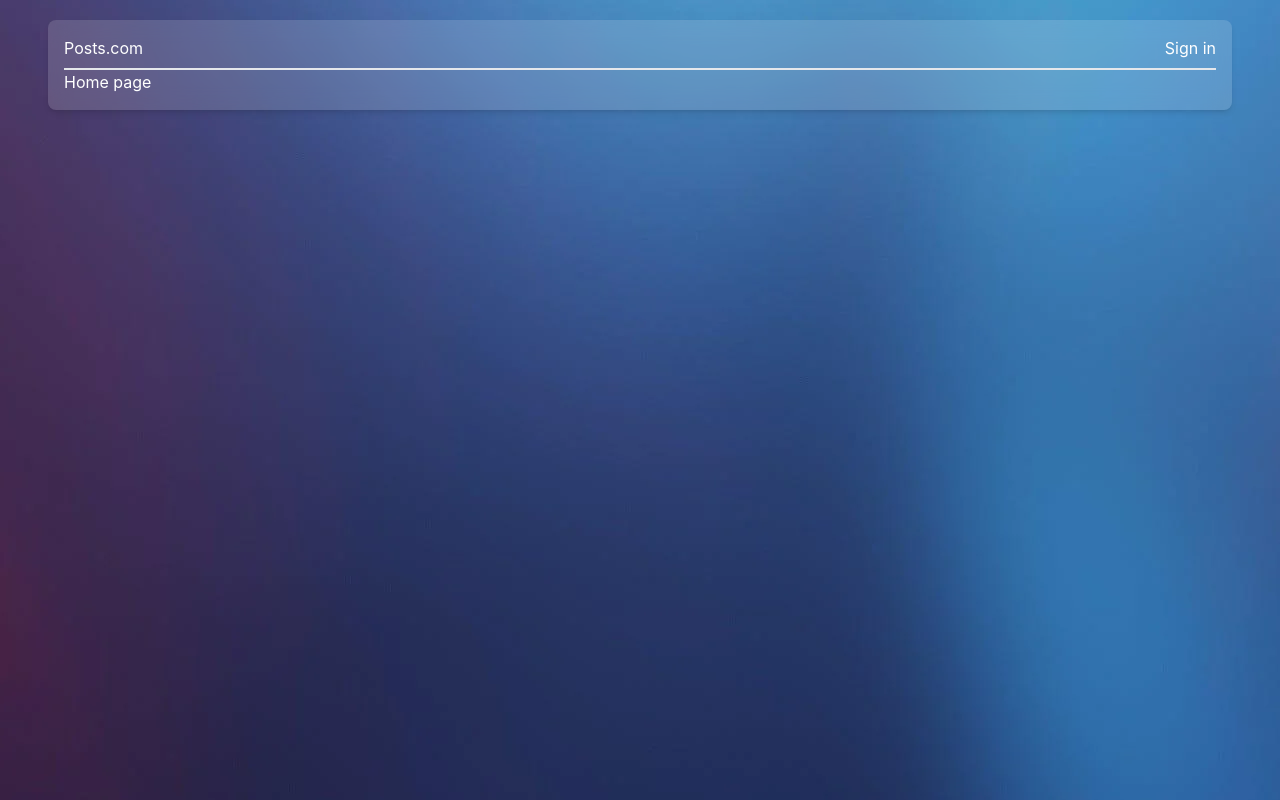
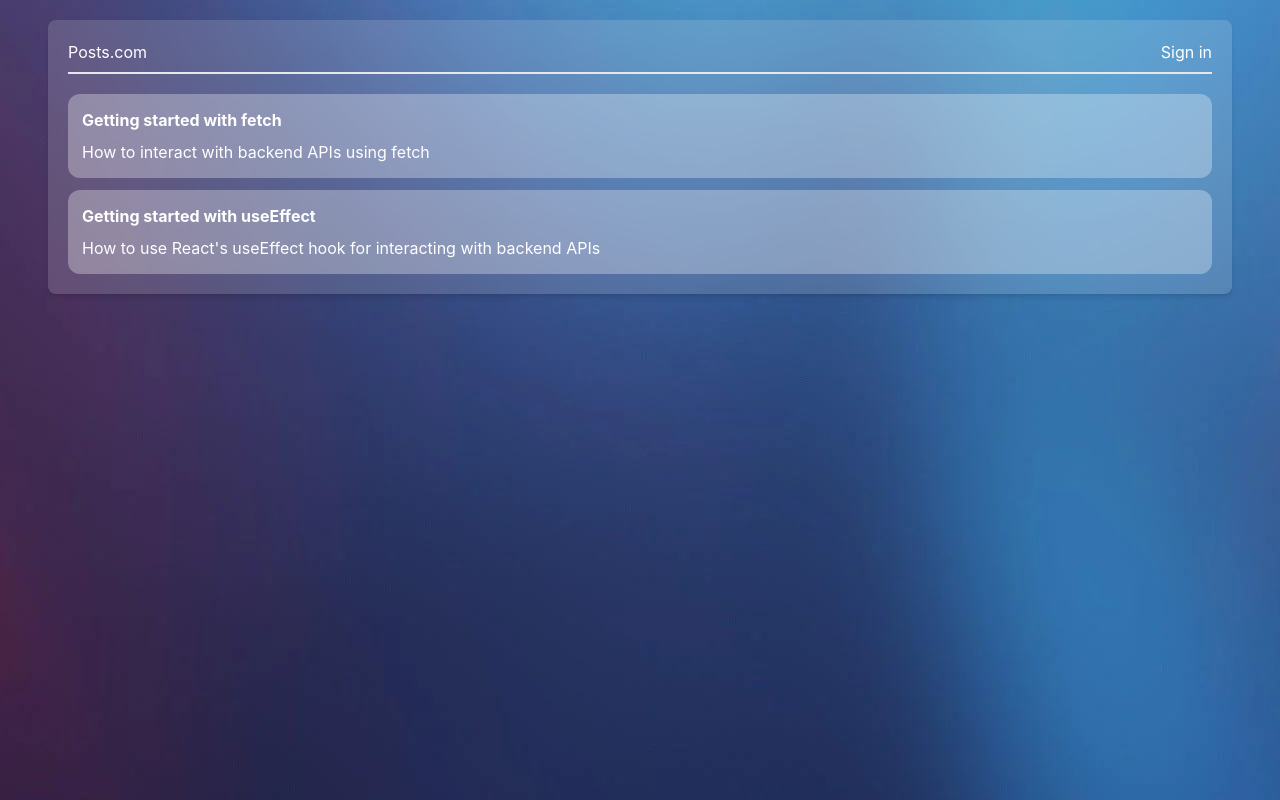
Before and after one commit to VitaliiDmytriv/React-TypeScript, a React (Create React App) app in the folder myapp/: page / in a window 1280 px wide. Built offline with nearby package versions, Linux system fonts and the light colour scheme; data requests are answered from the project's data file.

Commit message:
version 1.3

```diff
--- a/myapp/db.json
+++ b/myapp/db.json
@@ -3,17 +3,19 @@
         {
             "title": "Getting started with fetch",
             "description": "How to interact with backend APIs using fetch",
-            "id": 1
+            "id": 1,
+            "author": "zaj"
         },
         {
             "title": "Getting started with useEffect",
             "description": "How to use React's useEffect hook for interacting with backend APIs",
-            "id": 2
+            "id": 2,
+            "author": "vETaJLko"
         }
     ],
     "users": [
         {
-            "userId": 1,
+            "id": 1,
             "login": "zaj",
             "password": "1234",
             "email": "vitaliqq.dmutriv@gmail.com",
@@ -21,7 +23,22 @@
                 {
                     "title": "Getting started with fetch",
                     "description": "How to interact with backend APIs using fetch",
-                    "id": 1
+                    "id": 1,
+                    "login": "zaj"
+                }
+            ]
+        },
+        {
+            "id": 2,
+            "login": "vETaJLko",
+            "password": "4321",
+            "email": "vitalik_dd@ukr.net",
+            "posts": [
+                {
+                    "title": "Getting started with fetch",
+                    "description": "How to interact with backend APIs using fetch",
+                    "id": 1,
+                    "author": "vETaJLko"
                 }
             ]
         }
--- /dev/null
+++ b/myapp/src/Components/Post.tsx
@@ -0,0 +1,14 @@
+import { PostData } from '../types';
+
+type Props = {
+    post: PostData;
+};
+
+export function Post({ post }: Props) {
+    return (
+        <article className="border-2 border-transparent post rounded-xl p-3 cursor-pointer hover:shadow-lg hover:border-white transition-all">
+            <h3 className="font-bold pb-2 ">{post.title}</h3>
+            <p>{post.description}</p>
+        </article>
+    );
+}
--- /dev/null
+++ b/myapp/src/Components/PostList.tsx
@@ -0,0 +1,16 @@
+import { PostData } from '../types';
+import { Post } from './Post';
+
+type Porps = {
+    posts: PostData[];
+};
+
+export function PostList({ posts }: Porps) {
+    return (
+        <div className="flex flex-col gap-3">
+            {posts.map((post) => (
+                <Post key={post.id} post={post} />
+            ))}
+        </div>
+    );
+}
--- a/myapp/src/UserContext.tsx
+++ b/myapp/src/UserContext.tsx
@@ -6,13 +6,13 @@ type Props = {
 };
 
 type State = {
-    user: User | undefined;
+    user: User | null;
 };
 
 type Action =
     | {
           type: 'authenticated';
-          user: User | undefined;
+          user: User | null;
       }
     | {
           type: 'leave';
@@ -22,8 +22,10 @@ type UserContextType = State & {
     dispatch: React.Dispatch<Action>;
 };
 
+const currentUser = localStorage.getItem('currentUser');
+
 const initialState: State = {
-    user: undefined,
+    user: currentUser ? JSON.parse(currentUser) : null,
 };
 
 const userContext = createContext<UserContextType>({
@@ -36,7 +38,7 @@ function reducer(state: State, action: Action): State {
         case 'authenticated':
             return { user: action.user };
         case 'leave':
-            return { user: undefined };
+            return { user: null };
         default:
             return state;
     }
--- a/myapp/src/index.css
+++ b/myapp/src/index.css
@@ -52,3 +52,7 @@ select:-webkit-autofill:focus {
     fill: #fff;
     color: #fff;
 }
+
+.post {
+    background-color: #ffffff4e;
+}
--- a/myapp/src/pages/Authorize.tsx
+++ b/myapp/src/pages/Authorize.tsx
@@ -29,6 +29,7 @@ function Authorize() {
         } else {
             setShowAuthError(false);
             dispatch({ type: 'authenticated', user: isAuth });
+            localStorage.setItem('currentUser', JSON.stringify(isAuth));
             navigate('/');
         }
     }
--- a/myapp/src/pages/Home.tsx
+++ b/myapp/src/pages/Home.tsx
@@ -3,13 +3,12 @@ import { PostData } from '../types';
 import { getPosts } from '../utils/getPosts';
 import { useUserContext } from '../UserContext';
 import { Link } from 'react-router-dom';
+import { PostList } from '../Components/PostList';
 
 function Home() {
     const [posts, setPosts] = useState<PostData[]>([]);
     const [isLoading, setIsLoading] = useState(true);
-    const { user } = useUserContext();
-
-    // console.log(user);
+    const { user, dispatch } = useUserContext();
 
     useEffect(() => {
         let cancel = false;
@@ -25,22 +24,31 @@ function Home() {
         };
     }, []);
 
+    function handleExit() {
+        localStorage.removeItem('currentUser');
+        dispatch({ type: 'leave' });
+    }
+
     return (
-        <section className="section p-4 rounded-lg shadow-md">
-            <header className=" border-b-2 pb-2 flex">
+        <section className="section p-5 rounded-lg shadow-md">
+            <header className=" border-b-2 pb-2 flex mb-5">
                 <Link to={'/'}>Posts.com</Link>
                 <span className="ml-auto">
                     {user ? (
                         <>
                             <Link to="/">{user.login}</Link>
-                            <span>Exit</span>
+                            <span onClick={handleExit} className="ml-3 cursor-pointer">
+                                Exit
+                            </span>
                         </>
                     ) : (
                         <Link to={'authorize'}>Sign in</Link>
                     )}
                 </span>
             </header>
-            <div>Home page</div>
+            <section>
+                {posts.length !== 0 ? <PostList posts={posts} /> : <div>Loading...</div>}
+            </section>
         </section>
     );
 }
--- a/myapp/src/types.ts
+++ b/myapp/src/types.ts
@@ -2,6 +2,7 @@ export type PostData = {
     id: number;
     title: string;
     description: string;
+    author: string;
 };
 
 export type User = {
```
